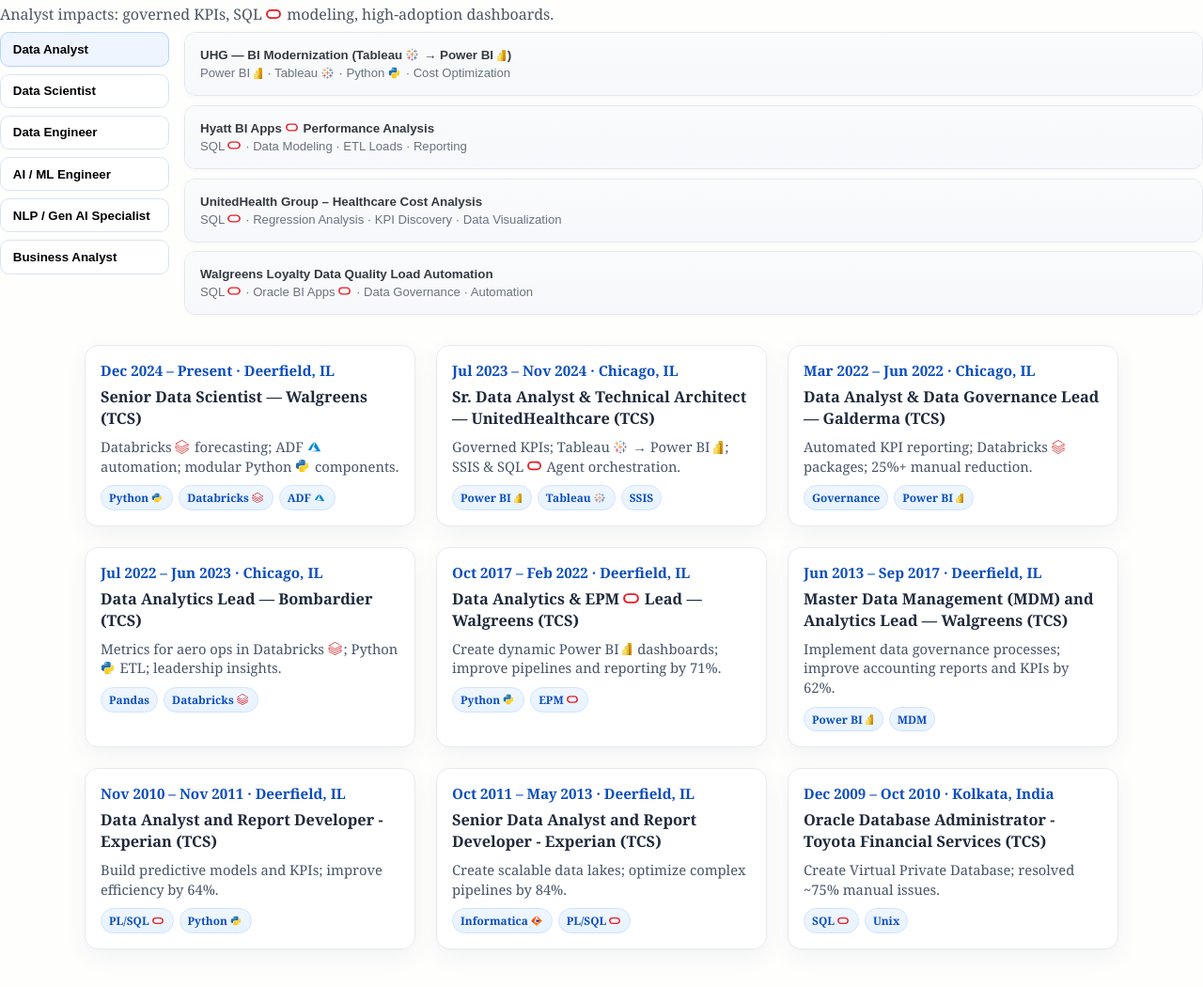
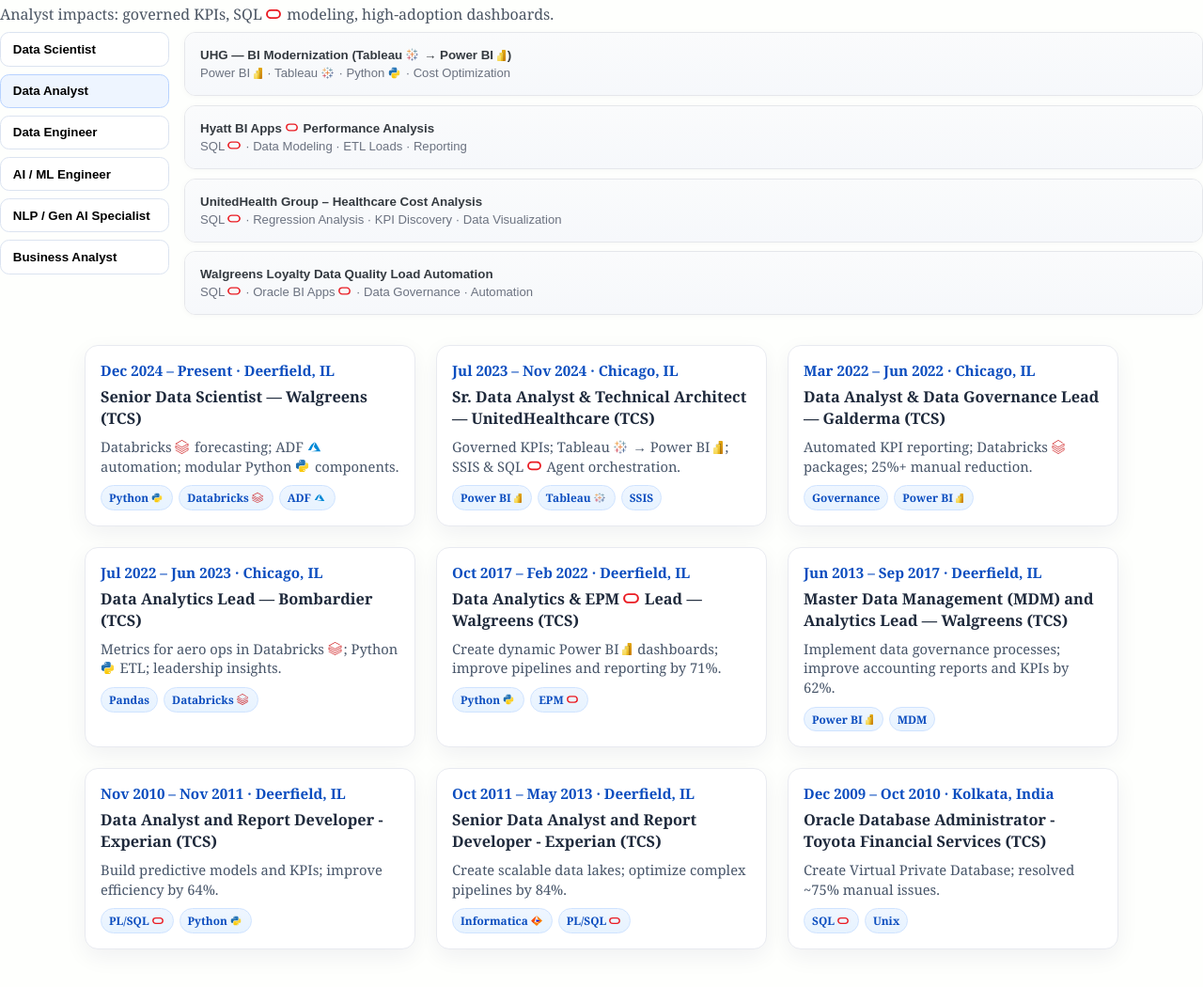
Before and after one commit to RahulBhattacharya1/RahulBhattacharya1.github.io, a Jekyll site: the page built from embeds/experience-embed.html, in a window 1280 px wide. Shown: the whole page at 94% size. Built offline with Jekyll 4.4.1, drawn with Linux system fonts in a browser that asks for light colours.

Commit message:
Update experience-body.html

```diff
--- a/_includes/experience-body.html
+++ b/_includes/experience-body.html
@@ -3,8 +3,8 @@
 
 <div class="role-gallery">
   <nav class="role-menu" aria-label="Choose a role">
-    <button class="role-btn active" data-role="analyst" aria-current="page">Data Analyst</button>
-    <button class="role-btn" data-role="scientist">Data Scientist</button>
+    <button class="role-btn active" data-role="scientist">Data Scientist</button>
+    <button class="role-btn" data-role="analyst" aria-current="page">Data Analyst</button>
     <button class="role-btn" data-role="engineer">Data Engineer</button>
     <button class="role-btn" data-role="aiml">AI / ML Engineer</button>
     <button class="role-btn" data-role="genai">NLP / Gen AI Specialist</button>
```
